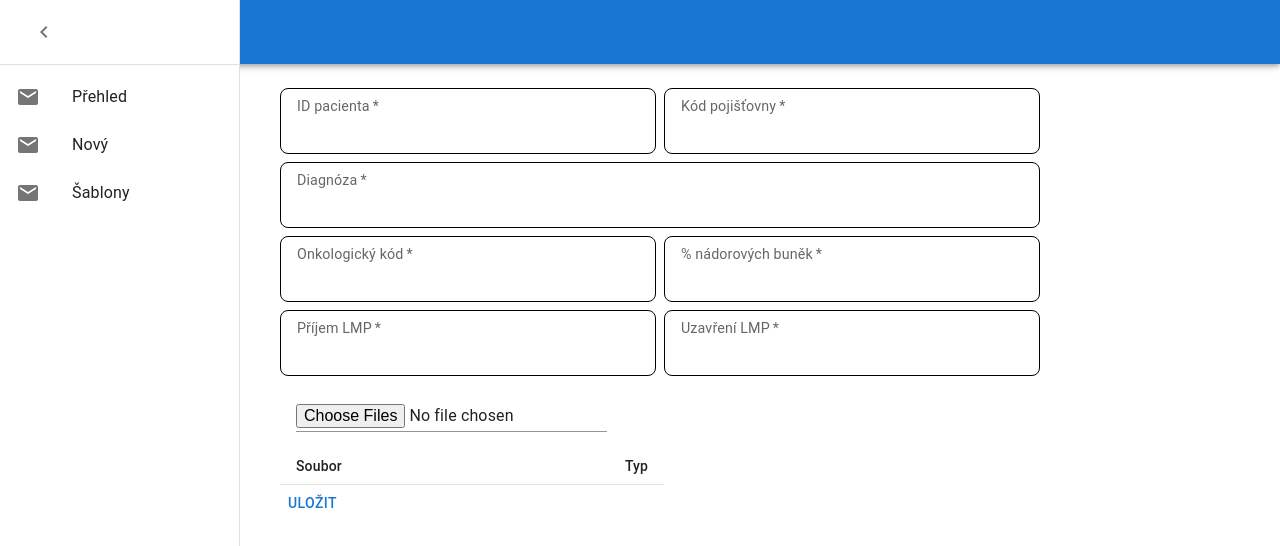
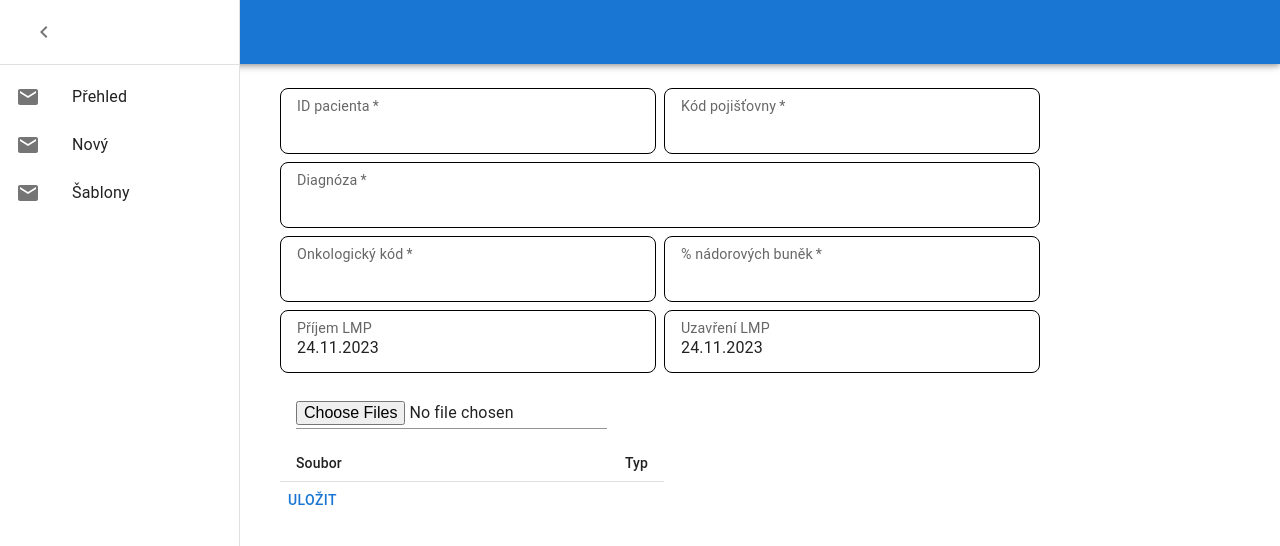
Before and after one commit to davidzemancz/ikem23_react, a React (Create React App) app: page /novy in a window 1280 px wide. Shown: the top 546 px of the page. Built offline with nearby package versions, Linux system fonts and the light colour scheme.

Commit message:
datum input

```diff
--- a/src/pages/Novy.jsx
+++ b/src/pages/Novy.jsx
@@ -15,24 +15,28 @@ import TableHead from '@mui/material/TableHead';
 import TableRow from '@mui/material/TableRow';
 import Paper from '@mui/material/Paper';
 
+import InputText from '../components/InputText';
+import InputAutocomplete from '../components/InputAutocomplete';
+import InputDate from '../components/InputDate';
 
-const InputText = (props) => {
-    return (
-        <Box sx={{ p: 1, pl: 2, border: '1px solid', borderRadius: 2 }}>
-            <TextField
-            required
-                variant="standard"
-                InputProps={{
-                    disableUnderline: true,
-                }}
-                inputProps={props.inputProps}
-                InputLabelProps={{ shrink: true, style: { fontSize: 19 } }}
-                label={props.label}
-                sx={{ width: '100%' }}
-            />
-        </Box>
-    )
-}
+
+// const InputText = (props) => {
+//     return (
+//         <Box sx={{ p: 1, pl: 2, border: '1px solid', borderRadius: 2 }}>
+//             <TextField
+//             required
+//                 variant="standard"
+//                 InputProps={{
+//                     disableUnderline: true,
+//                 }}
+//                 inputProps={props.inputProps}
+//                 InputLabelProps={{ shrink: true, style: { fontSize: 19 } }}
+//                 label={props.label}
+//                 sx={{ width: '100%' }}
+//             />
+//         </Box>
+//     )
+// }
 
 const rows = {}
 const columns = [
@@ -146,12 +150,12 @@ const Novy = () => {
                         />
                     </Grid>
                     <Grid item sm={6}>
-                        <InputText
+                        <InputDate
                             label="Příjem LMP"
                         />
                     </Grid>
                     <Grid item sm={6}>
-                        <InputText
+                        <InputDate
                             label="Uzavření LMP"
                         />
                     </Grid>
```
